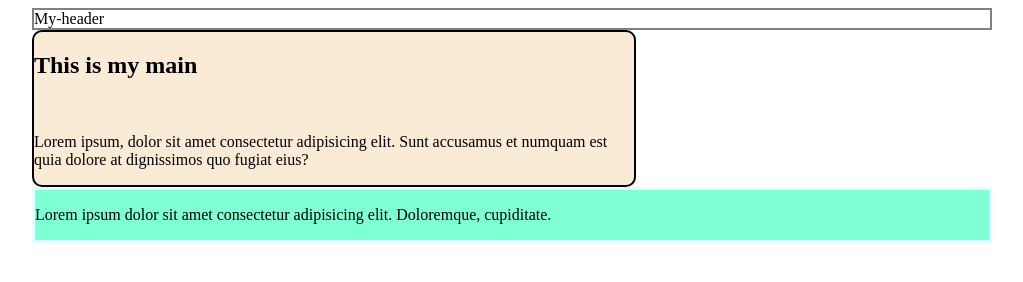
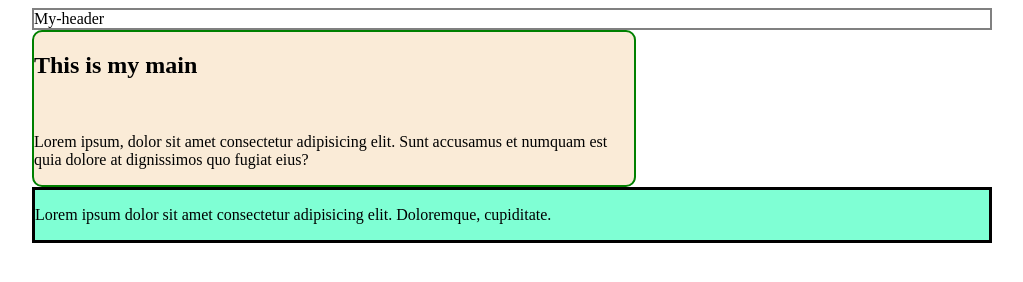
Before and after one commit to Abdi-hakim01/Git-test, a plain HTML site: page index.html in a window 1280 px wide. Shown: the whole page, without its empty margins (128-1151 px from the left). Drawn offline with Linux system fonts and the light colour scheme.

Commit message:
page done but i changed some stuff

```diff
--- a/css/git.css
+++ b/css/git.css
@@ -15,12 +15,12 @@
 
     width: 600px;
     background-color: antiquewhite;
-    border: black solid 2px;
+    border: green solid 2px;
     border-radius: 10px;
 }
 
 #footer {
 
     background-color: aquamarine;
-    border: solid 3px lightcyan;
+    border: solid 3px black;
 }
```
